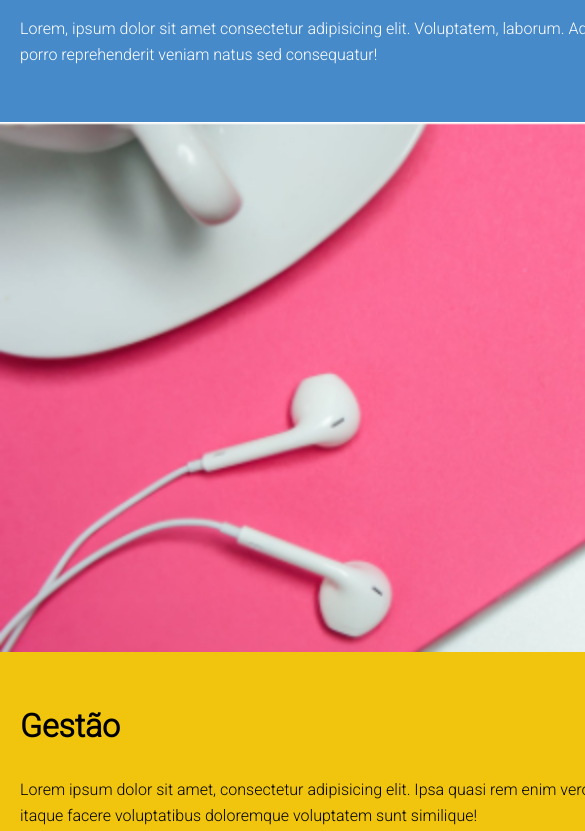
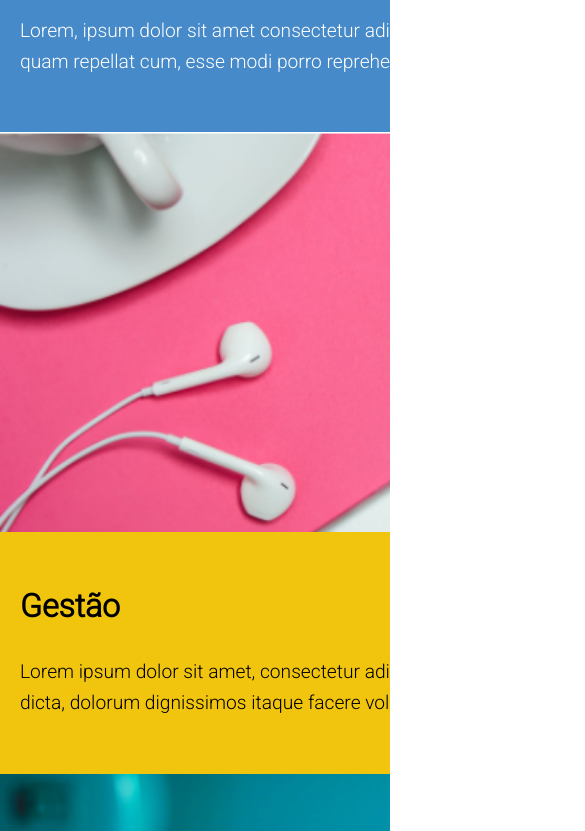
Before and after one commit to IgorCataneo/Pagina-de-estudo-com-grid, a plain HTML site: page index.html in a window 390 px wide. Shown: the part 149-980 px from the top of the page, 585 px wide, since content can reach past the window. Drawn offline with Linux system fonts and the light colour scheme.

Commit message:
Tentativa de melhoria na parte geral responsiva

```diff
--- a/css/style.css
+++ b/css/style.css
@@ -3,6 +3,7 @@
     margin: 0;
     list-style: none;
     text-decoration: none;
+    overflow-x: hidden;
 }
 
 
@@ -20,6 +21,7 @@ main {
         "texto1 img2"
         "texto2 img3"
     ;
+    overflow-x: hidden;
 }
 
 
@@ -92,19 +94,52 @@ footer {
     text-align: center;
     color: #fff;
     font-family:  'Roboto', sans-serif;
+    width: 100%;
+    height: 100%;
 }
 
 @media (max-width: 920px){
     main {
     grid-template-columns: 1fr;
     grid-template-areas:
-    "texto"
-    "img1"
-    "texto1"
-    "img2"
-    "texto2"
-    "img3"
+    "texto texto texto"
+    "img1 img1 img1"
+    "texto1 texto1 texto1"
+    "img2 img2 img2"
+    "texto2 texto2 texto2"
+    "img3 img3 img3"
     ;
     }
 
+    .img1 {
+        width: 905px;
+    }
+    .img2 {
+        width: 905px;
+    }
+    .img3 {
+        width: 905px;
+    }
+
+    body {
+        overflow-x: hidden;
+    }
+
+    span {
+        font-size: 1.2rem;
+    }
+
+    .texto span {
+        word-wrap: break-word;
+    }
+
+
 }
+
+
+@media (max-width: 1215px) {
+    body {
+        overflow-x: hidden;
+    }
+
+}
```
